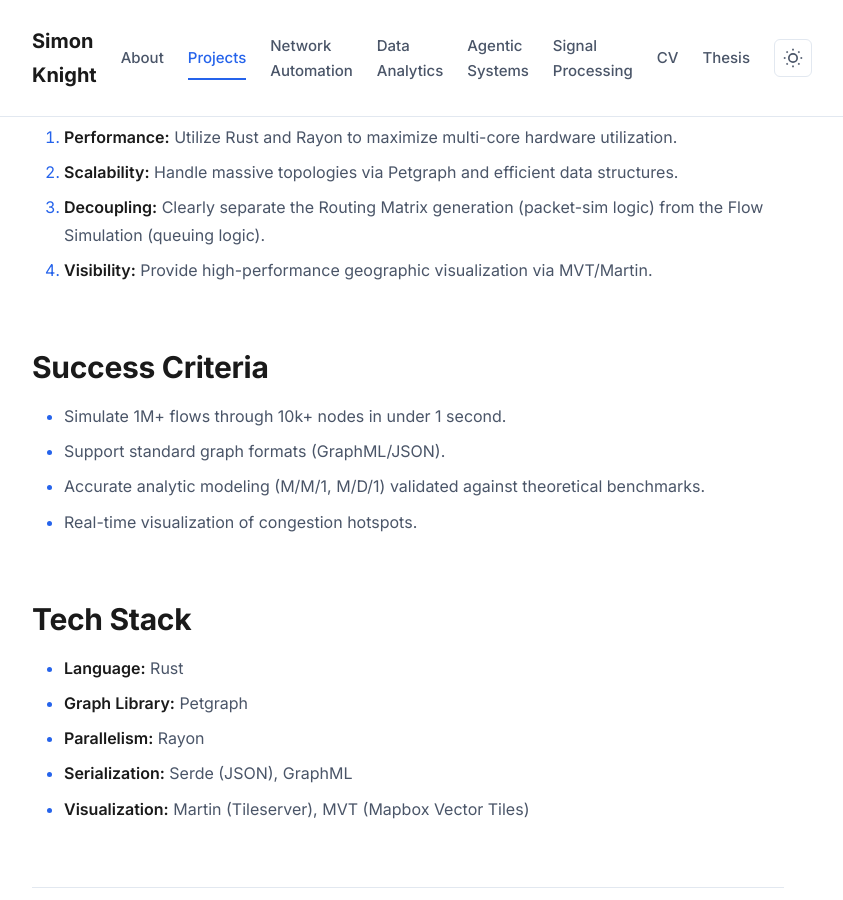
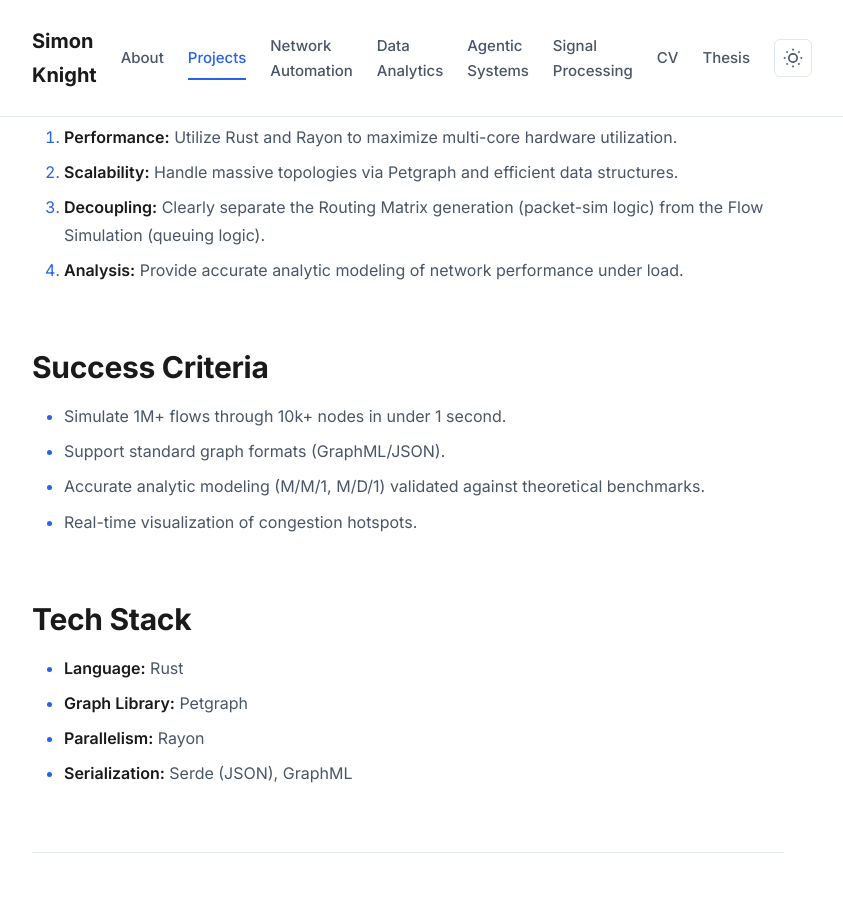
Before and after one commit to sk2/sk2.github.com, a Jekyll site: the page built from projects/netflowsim.md, in a window 1280 px wide and 900 px high, scrolled down 904 px. Shown: the whole window, without its empty margins (232-1075 px from the left). Built offline with Jekyll 4.4.1, drawn with Linux system fonts in a browser that asks for light colours; our own code applies the rules of GitHub Pages for plain Markdown files.

Commit message:
Fix network automation page: add TOC and missing section headers
- Added Contents/TOC with anchor links to all tool sections
- Fixed missing headers for TopoGen and AutoNetkit sections
- Cleaned up duplicate content and stray formatting
- Removed Martin/MVT visualization references from NetFlowSim
  (tileserver not relevant to flow simulation)

Co-Authored-By: Claude Sonnet 4.5 <noreply@anthropic.com>

```diff
--- a/projects/netflowsim.md
+++ b/projects/netflowsim.md
@@ -30,7 +30,7 @@ layout: default
 1. **Performance:** Utilize Rust and Rayon to maximize multi-core hardware utilization.
 2. **Scalability:** Handle massive topologies via Petgraph and efficient data structures.
 3. **Decoupling:** Clearly separate the Routing Matrix generation (packet-sim logic) from the Flow Simulation (queuing logic).
-4. **Visibility:** Provide high-performance geographic visualization via MVT/Martin.
+4. **Analysis:** Provide accurate analytic modeling of network performance under load.
 
 ## Success Criteria
 
@@ -45,7 +45,6 @@ layout: default
 - **Graph Library:** Petgraph
 - **Parallelism:** Rayon
 - **Serialization:** Serde (JSON), GraphML
-- **Visualization:** Martin (Tileserver), MVT (Mapbox Vector Tiles)
 
 ---
 
```
Also changed, not shown: network-automation.md (+19 -6 lines).
